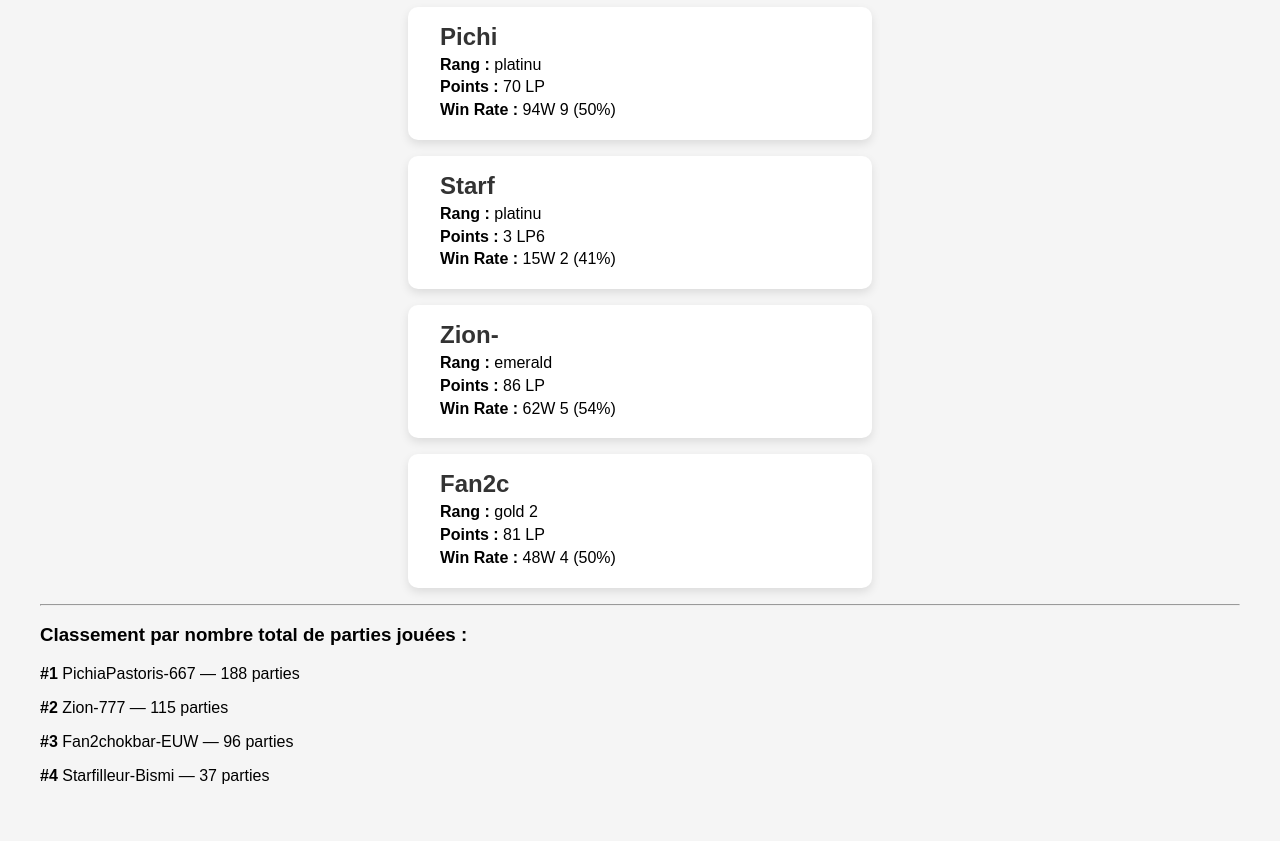
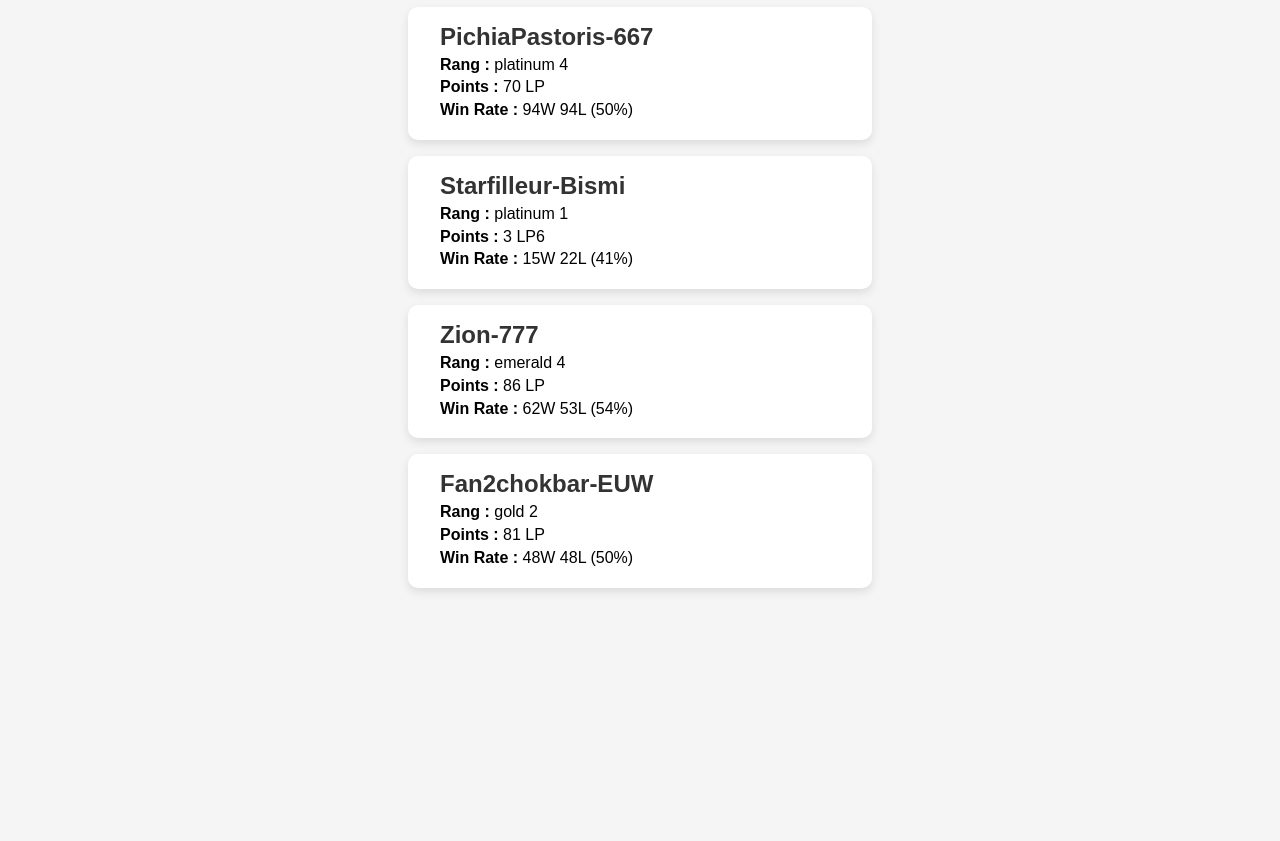
Before and after one commit to RomainTheron22/ScrappingOpgg, a plain HTML site: page index.html in a window 1280 px wide. Shown: the part 113-954 px from the top of the page. After the commit the page ends 800 px from the top, so only its background shows below. Drawn offline with Linux system fonts and the light colour scheme.

Commit message:
Update index.html

```diff
--- a/index.html
+++ b/index.html
@@ -31,28 +31,23 @@
   </style>
 </head>
 <body>
-  <h1>SoloQ Challenge / Deadline: 31 Août 2025</h1>
+  <h1>Stats OPGG des joueurs</h1>
   <div id="players"></div>
-  <hr>
-  <div id="ranking"></div>
-
 
  <script>
   fetch('rank.json')
     .then(res => res.json())
     .then(data => {
       const container = document.getElementById('players');
-      const rankingContainer = document.getElementById('ranking');
-
-      // Affichage normal des joueurs
       data.player_stats.forEach(player => {
         const card = document.createElement('div');
         card.className = 'player-card';
 
-        const shortPlayer = player.player.slice(0, 5);
-        const shortRank = player.rank.slice(0, 7);
-        const shortPoints = player.points.slice(0, 5);
-        const shortWinRate = player.win_rate.slice(0, 5);
+        // Prendre uniquement les premiers caractères de chaque propriété
+        const shortPlayer = player.player.slice(0, 20); // Afficher les 5 premiers caractères du nom
+        const shortRank = player.rank.slice(0, 10); // Afficher les 7 premiers caractères du rang
+        const shortPoints = player.points.slice(0, 5); // Afficher les 5 premiers caractères des points
+        const shortWinRate = player.win_rate.slice(0, 7); // Afficher les 5 premiers caractères du win rate
 
         card.innerHTML = `
           <h2>${shortPlayer}</h2>
@@ -62,29 +57,7 @@
         `;
         container.appendChild(card);
       });
-
-      // Calcul et affichage du classement par nombre total de parties
-      const rankedPlayers = data.player_stats.map(player => {
-        const [wins, losses] = player.win_rate.split(' ').map(s => parseInt(s));
-        const totalGames = wins + losses;
-        return { name: player.player, totalGames };
-      });
-
-      // Tri décroissant par nombre de parties jouées
-      rankedPlayers.sort((a, b) => b.totalGames - a.totalGames);
-
-      // Affichage du classement
-      const rankingTitle = document.createElement('h3');
-      rankingTitle.textContent = 'Classement par nombre total de parties jouées :';
-      rankingContainer.appendChild(rankingTitle);
-
-      rankedPlayers.forEach((player, index) => {
-        const rankItem = document.createElement('p');
-        rankItem.innerHTML = `<strong>#${index + 1}</strong> ${player.name} — ${player.totalGames} parties`;
-        rankingContainer.appendChild(rankItem);
-      });
     });
 </script>
-
 </body>
 </html>
```
